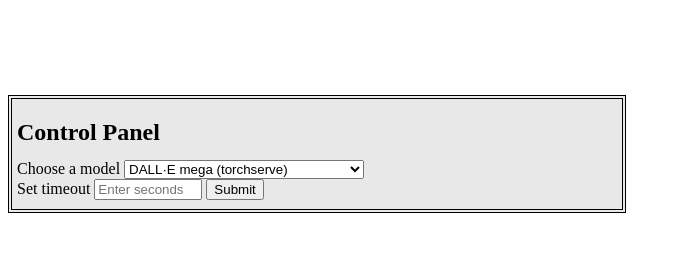
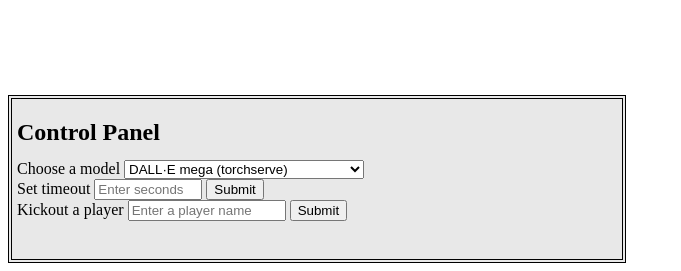
Before and after one commit to hudeven/ai-draw-and-guess, a Flask app: template templates/game_loop.html in a window 1280 px wide. Shown: the part 632-903 px from the top of the page, without its empty margins (0-681 px from the left). Before the commit the page ends 845 px from the top, so only its background shows below. Run offline with Flask 2, Linux system fonts and the light colour scheme; the template is opened without the code that fills it, so the values that code supplies are empty; some libraries are stand-ins or nearby versions.

Commit message:
add kickout button

```diff
--- a/main.py
+++ b/main.py
@@ -236,7 +236,7 @@ def handle_guesser_submit_event(json, methods=['GET', 'POST']):
         start_new_round(game_id)
 
 
-def start_new_round(game_id):
+def start_new_round(game_id, reshuffle=False):
     drawer_name = get_drawer(game_id, round_id_map[game_id])
     drawer_score = get_drawer_score(game_id)
     update_leaderboards(game_id, drawer_name, drawer_score)
@@ -257,7 +257,7 @@ def start_new_round(game_id):
     # setup context for the new round
     round_id_map[game_id] += 1
     json["round_id"] = round_id_map[game_id]
-    json["new_drawer_name"] = select_drawer(game_id, round_id=round_id_map[game_id])
+    json["new_drawer_name"] = select_drawer(game_id, round_id=round_id_map[game_id], reshuffle=reshuffle)
     socketio.emit("start-new-round-event", json, callback=message_received, to=game_id)
 
 
@@ -276,6 +276,22 @@ def handle_update_timeout(json, methods=['GET', 'POST']):
     game_timeout[game_id] = timeout
     socketio.emit("update-time-out-event-response", json, callback=message_received, to=game_id)
 
+
+@socketio.on('kickout-event')
+def handle_kickout_event(json):
+    logger.info('handle kickout-event: ' + str(json))
+    game_id = json["game_id"]
+    player_to_kickout = json["player_to_kickout"]
+
+    for i in range(len(game_players_map[game_id])):
+        if game_players_map[game_id][i] == player_to_kickout:
+            del game_players_map[game_id][i]
+            break
+
+    socketio.emit("kickout-event-response", json, callback=message_received, to=game_id)
+    logger.info(f"Player {player_to_kickout} is kicked out, starting a new round...")
+
+    start_new_round(game_id, reshuffle=True)
 
 #######################################################################
 #                         helper functions                            #
@@ -351,9 +367,9 @@ def update_leaderboards(game_id, user_name, score):
         round_leaderboard[game_id][user_name] = score
 
 
-def select_drawer(game_id, round_id):
+def select_drawer(game_id, round_id, reshuffle=False):
     round_id = int(round_id)
-    if round_id == 0:
+    if round_id == 0 or reshuffle:
         random.seed(0)
         players = game_players_map[game_id]
         game_drawers_shuffled_map[game_id] = random.sample(players, len(players))
--- a/templates/game_loop.html
+++ b/templates/game_loop.html
@@ -60,7 +60,7 @@
 <div id="game_leaderboard"></div>
 
 <br><br><br><br><br><br><br><br>
-<div id="control_panel" style="width:600px;height:100px;line-height:1em;overflow:auto;padding:5px;border:4px double;background-color:#E8E8E8">
+<div id="control_panel" style="width:600px;height:150px;line-height:1em;overflow:auto;padding:5px;border:4px double;background-color:#E8E8E8">
     <h2>Control Panel</h2>
     <div>
         <label for="model_name">Choose a model </label>
@@ -74,6 +74,13 @@
         <form id="timeout_form" action="" method="POST">
             <label for="timeout_sec">Set timeout </label>
             <input type="text" id="timeout_sec" placeholder="Enter seconds" style="width: 100px"/>
+            <input type="submit"/>
+        </form>
+    </div>
+    <div>
+        <form id="kickout_form" action="" method="POST">
+            <label for="player_to_kickout">Kickout a player </label>
+            <input type="text" id="player_to_kickout" placeholder="Enter a player name" style="width: 150px"/>
             <input type="submit"/>
         </form>
     </div>
@@ -251,6 +258,21 @@
 
     socket.on('update-time-out-event-response', function(msg) {
         $('#log_display').append(`<div>Timeout is updated to <b>${msg.timeout}</b></div>`)
+        $('#log_display').scrollTop($('#log_display')[0].scrollHeight)
+    })
+
+    $('#kickout_form').on('submit', function(e) {
+        e.preventDefault()
+        var player_to_kickout = $('#player_to_kickout').val()
+        // display and hide timer
+        console.log(`kicking out: ${player_to_kickout}`)
+
+        socket.emit('kickout-event', {game_id: game_id, player_to_kickout: player_to_kickout})
+    })
+
+    socket.on('kickout-event-response', function(msg) {
+        $('#log_display').append(`<div>${msg.player_to_kickout} is kicked out!</div>`)
+        $('#log_display').scrollTop($('#log_display')[0].scrollHeight)
     })
 
 </script>
```
